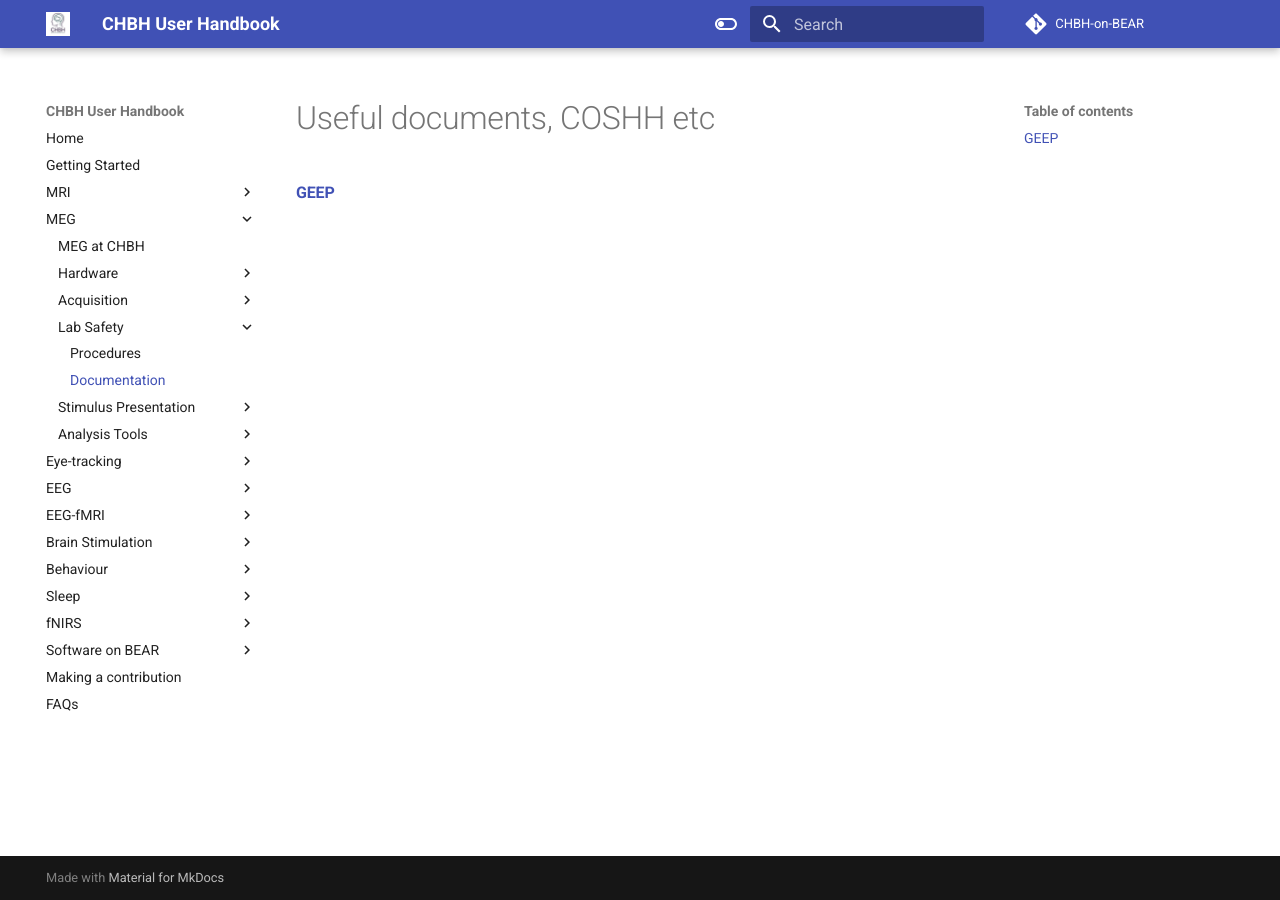
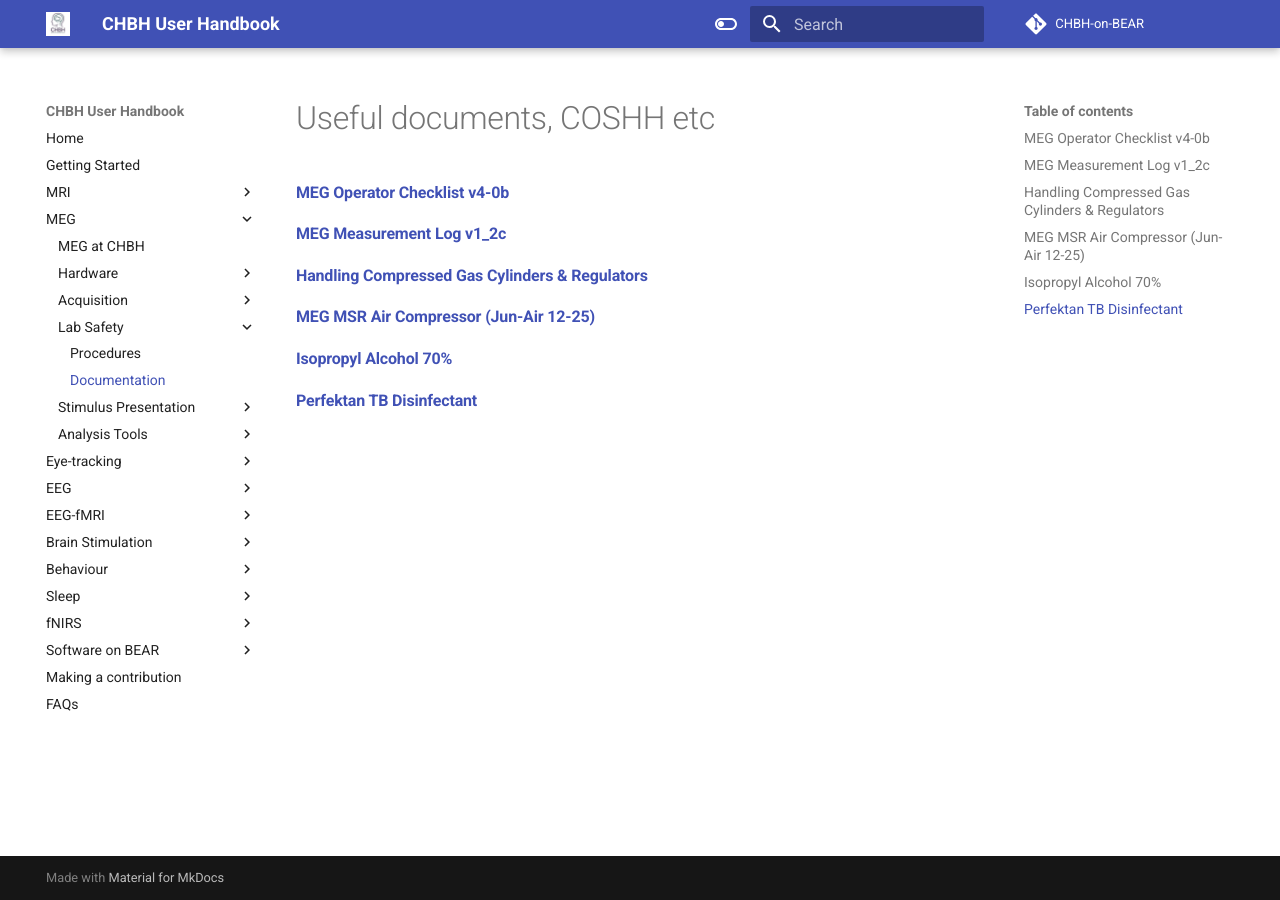
Before and after one commit to chbh-opensource/chbh-on-bear, an MkDocs documentation site: the page built from docs/meg/labsafety/documentation.md, in a window 1280 px wide. Built offline with MkDocs 1.6.1 and Material for MkDocs 9.7.7, drawn with Linux system fonts in a browser that asks for light colours; comment, search, counter and statistics services are not loaded.

Commit message:
Added PDFs to MEG safety repo

```diff
--- a/docs/meg/labsafety/documentation.md
+++ b/docs/meg/labsafety/documentation.md
@@ -1,3 +1,13 @@
 # Useful documents, COSHH etc
 
-#### **[GEEP](../../meg/pdfs/GEEP.pdf)**
+#### **[MEG Operator Checklist v4-0b](../../meg/pdfs/meg_operator_checklist_v4-0b.pdf)**
+
+#### **[MEG Measurement Log v1_2c](../../meg/pdfs/meg_measurement_log_information_v1_2c.pdf)**
+
+#### **[Handling Compressed Gas Cylinders & Regulators](../../meg/pdfs/handling_compressed_gas_cylinders_and_regulators.pdf)**
+
+#### **[MEG MSR Air Compressor (Jun-Air 12-25)](../../meg/pdfs/junair_12-25_air_compressor.pdf)**
+
+#### **[Isopropyl Alcohol 70%](../../meg/pdfs/lescoshh-formv2_meg_isopropyl_alcohol.pdf)**
+
+#### **[Perfektan TB Disinfectant](../../meg/pdfs/Perfektan_TB.pdf)**
```
